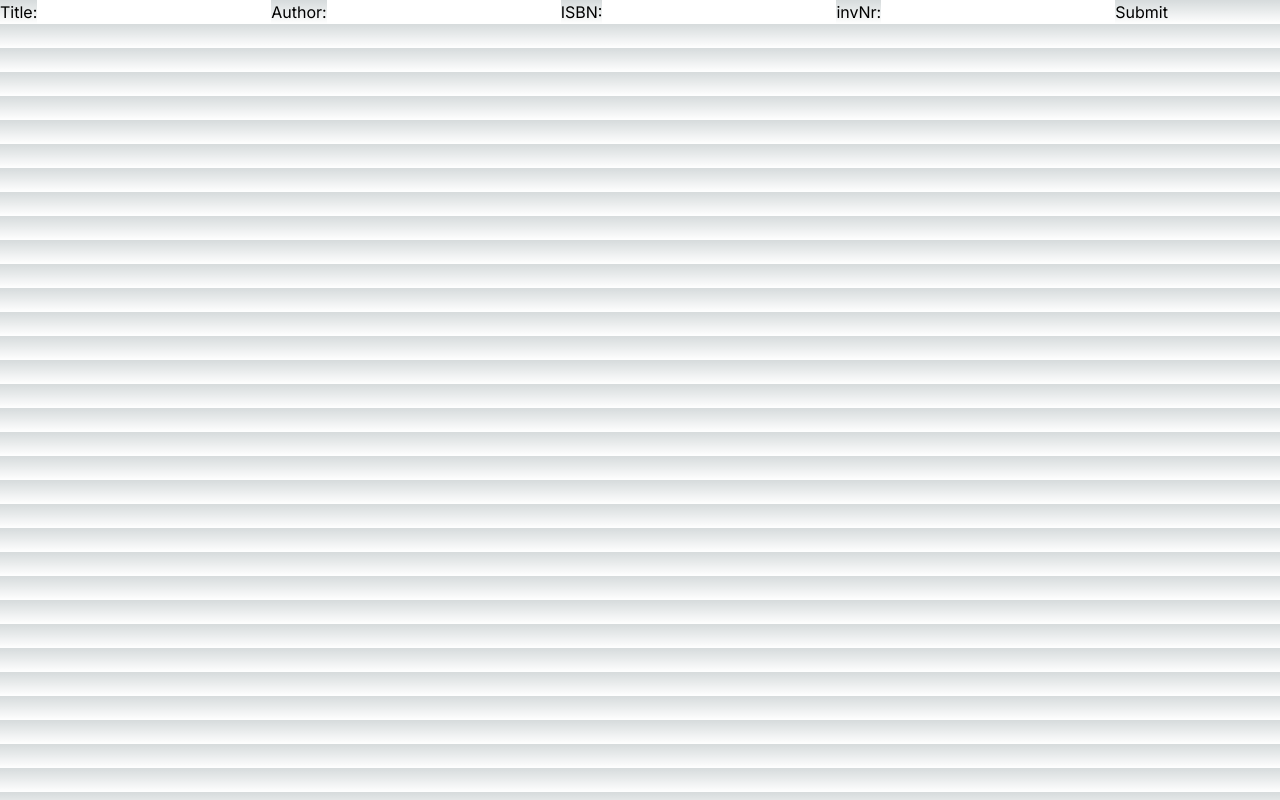
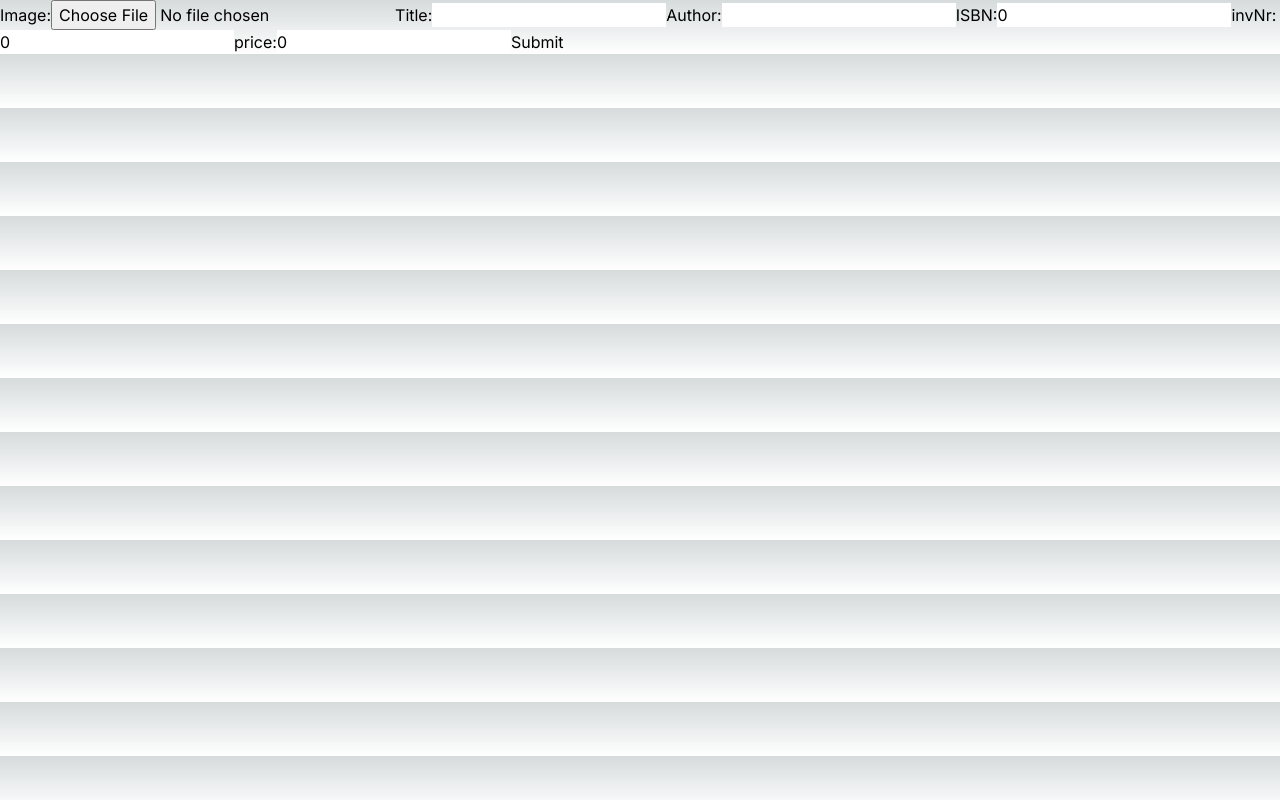
Before and after one commit to JawadNozari/bibsy, a Next.js app: page /bookregister in a window 1280 px wide. Built offline with nearby package versions, Linux system fonts and the light colour scheme.

Commit message:
some fixes

```diff
--- a/src/app/bookregister/page.jsx
+++ b/src/app/bookregister/page.tsx
@@ -7,21 +7,26 @@ import axios from 'axios';
 export default function BookForm() {
   const [title, setTitle] = useState('');
   const [author, setAuthor] = useState('');
-  const [isbn, setIsbn] = useState('');
-  const [invNr, setInvNr] = useState('');
+  const [isbn, setIsbn] = useState(0);
+  const [invNr, setInvNr] = useState(0);
+  const [price, setPrice] = useState(0);
+  const [image, setImage] = useState('');
 
 //   const handleSubmit = (e) => {
 //     e.preventDefault();
 //     axios.post("api/bookRegister", {title:title, author:author, isbn:isbn, invNr:invNr})
 //   };
 
-const handleSubmit = (e) => {
+const handleSubmit = (e: React.SyntheticEvent) => {
     e.preventDefault();
     axios.post('/api/bookRegister', {
       title: title,
       author: author,
       isbn: isbn,
       invNr: invNr,
+      price: price,
+      image: image
+
     })
 }
 
@@ -29,6 +34,14 @@ const handleSubmit = (e) => {
 console.log(title)
   return (
     <form onSubmit={handleSubmit}>
+      <span>Image:</span>
+      <input
+        type="file"
+        accept="image/*"
+        name="image"
+        onChange={(e) => setImage(e.target.value)}
+        value={image}
+      />
       <span>Title:</span>
       <input
         type="text"
@@ -47,15 +60,22 @@ console.log(title)
       <input
         type="number"
         name="isbn"
-        onChange={(e) => setIsbn(e.target.value)}
+        onChange={(e) => setIsbn(e.target.valueAsNumber)}
         value={isbn}
       />
       <span>invNr:</span>
       <input
         type="number"
         name="invNr"
-        onChange={(e) => setInvNr(e.target.value)}
+        onChange={(e) => setInvNr(e.target.valueAsNumber)}
         value={invNr}
+      />
+      <span>price:</span>
+      <input
+        type="number"
+        name="price"
+        onChange={(e) => setPrice(e.target.valueAsNumber)}
+        value={price}
       />
 
       <button type="submit">Submit</button>
```
Also changed, not shown: Pages/api/bookRegister.ts (+17 -6 lines).
